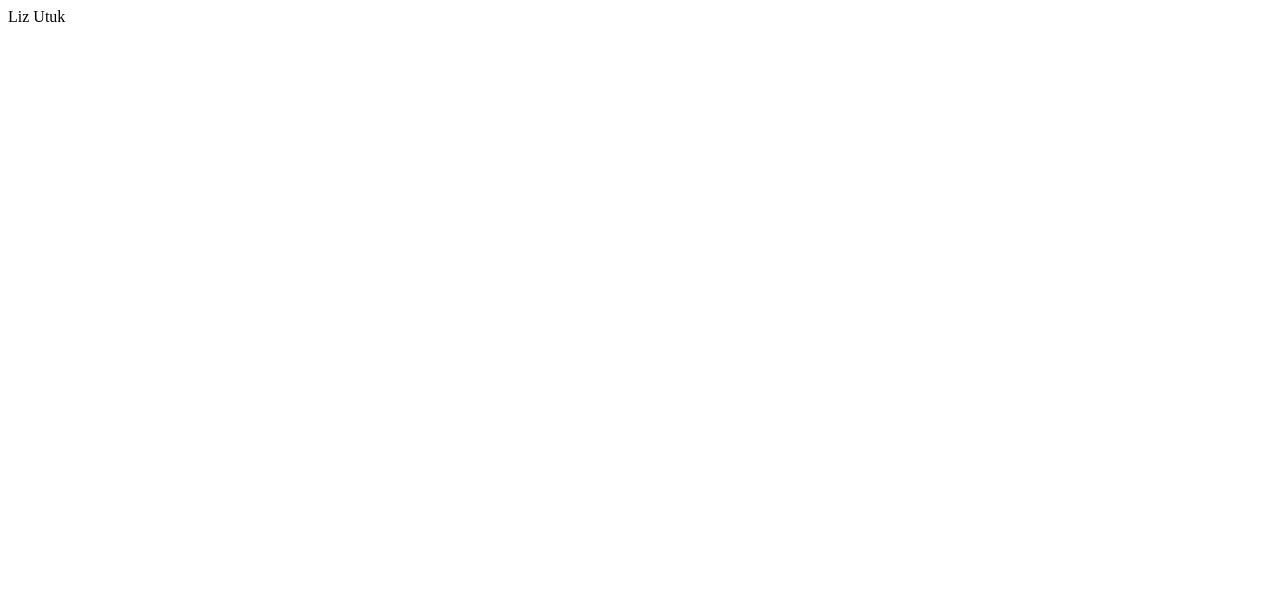
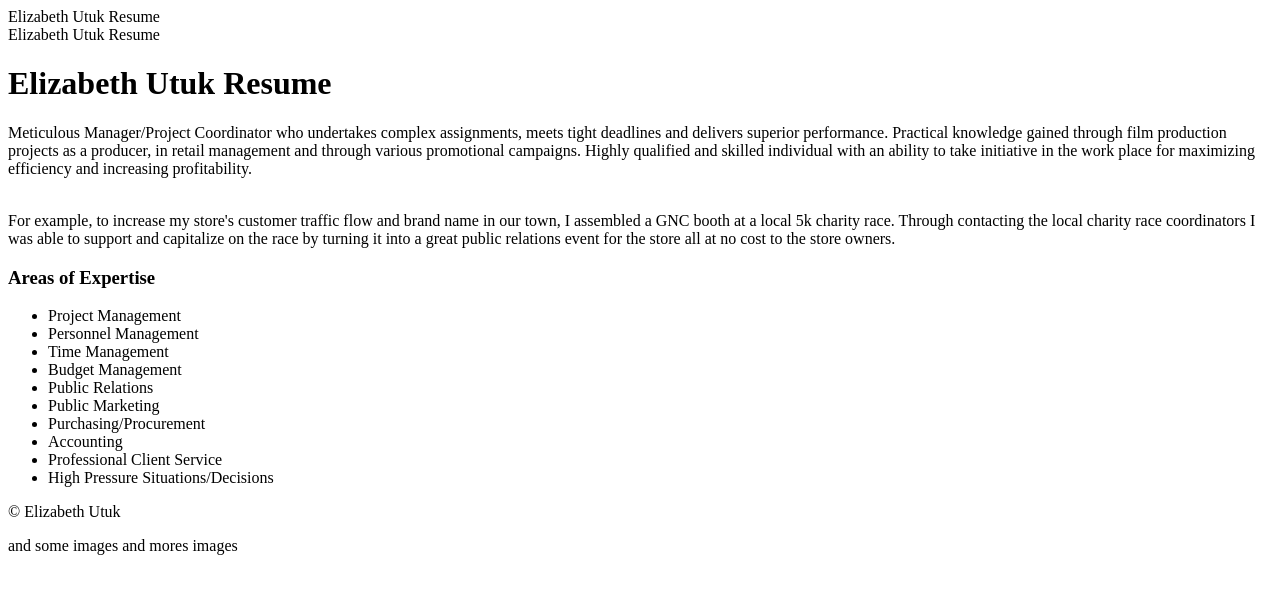
Before and after one commit to Utuk/html-me-something, a plain HTML site: page index.html in a window 1280 px wide. Drawn offline with Linux system fonts and the light colour scheme.

Commit message:
Beginning Draft of HTML

```diff
--- a/index.html
+++ b/index.html
@@ -1 +1,60 @@
-<p>Liz Utuk</p>
+<!DOCUTYPE HTML>
+<html>
+  <head>
+      <!--START Force browser refresh-->
+      <meta http-equiv="Cache-Control" content="no-cache, no-store, must-revalidate" />
+      <meta http-equiv="Pragma" content="no-cache" />
+      <meta http-equiv="Expires" content="0" />
+      <!--END Force browser refresh-->
+    <tittle>Elizabeth Utuk Resume</tittle>
+  </head>
+  <header>Elizabeth Utuk Resume</header>
+    <body>
+      <h1>Elizabeth Utuk Resume</h1>
+      <p>Meticulous Manager/Project Coordinator who undertakes complex
+          assignments, meets tight deadlines and delivers superior performance.
+          Practical knowledge gained through film production projects as a
+          producer, in retail management and through various promotional campaigns.
+          Highly qualified and skilled individual with an ability to take
+          initiative in the work place for maximizing efficiency and increasing
+          profitability.
+          <br>
+          <br>
+      </p>For example, to increase my store's customer traffic flow and brand name
+       in our town, I assembled a GNC booth at a local 5k charity race. Through
+       contacting the local charity race coordinators I was able to support and
+       capitalize on the race by turning it into a great public relations event
+       for the store all at no cost to the store owners.
+      <p>
+      <h3>Areas of Expertise</h3>
+        <ul>
+            <li>Project Management </li>
+            <li>Personnel Management</li>
+            <li>Time Management</li>
+            <li>Budget Management</li>
+            <li>Public Relations</li>
+            <li>Public Marketing</li>
+            <li>Purchasing/Procurement</li>
+            <li>Accounting</li>
+            <li>Professional Client Service</li>
+            <li>High Pressure Situations/Decisions</li>
+        </ul>
+      </p>
+      <p>&copy; Elizabeth Utuk</p>
+
+
+
+    <header>and some images and mores images</header>
+
+    <footer></footer>
+
+    <article></article>
+
+    <main></main>
+
+    <img/>
+
+
+
+    </body>
+</html>
```
